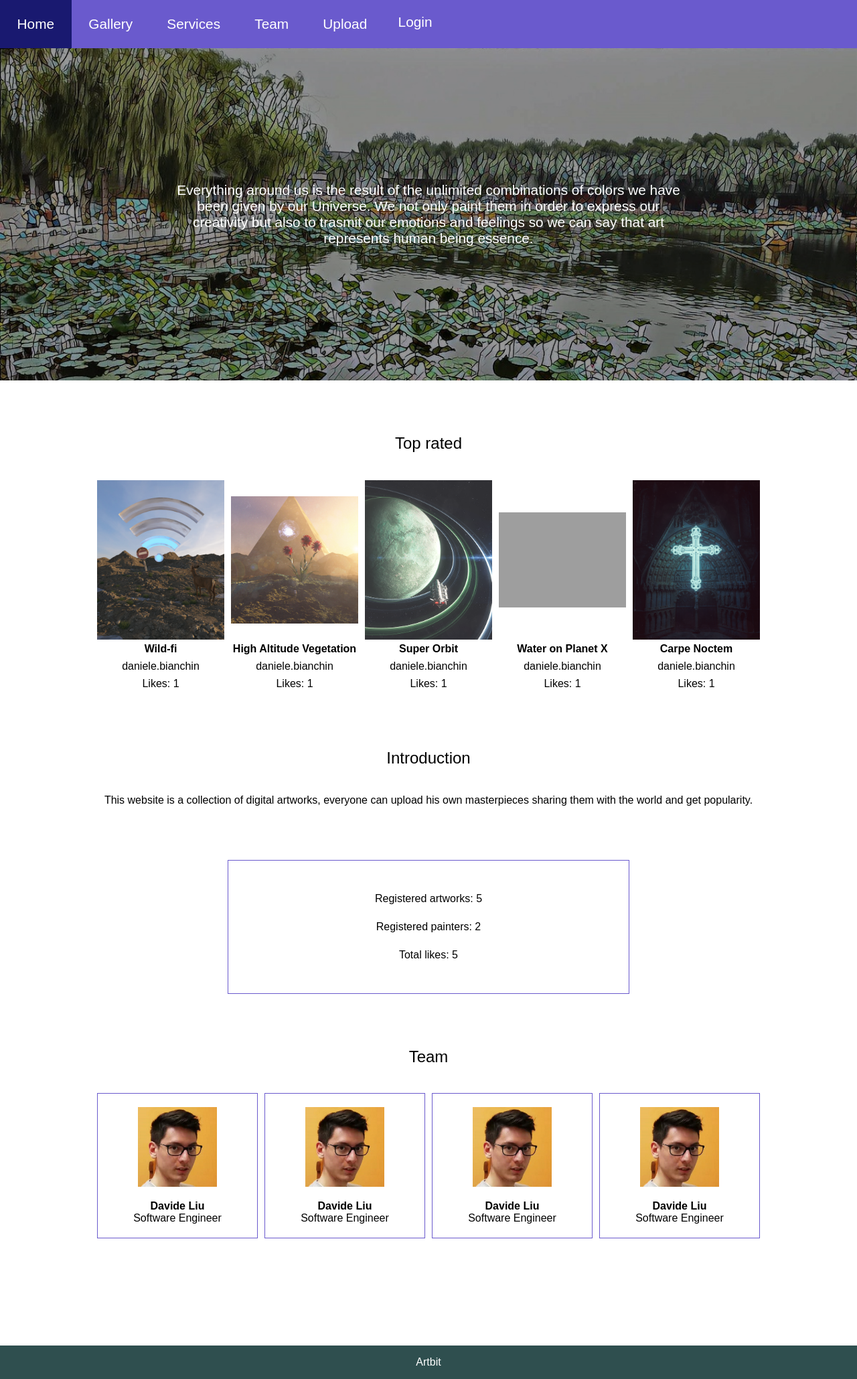
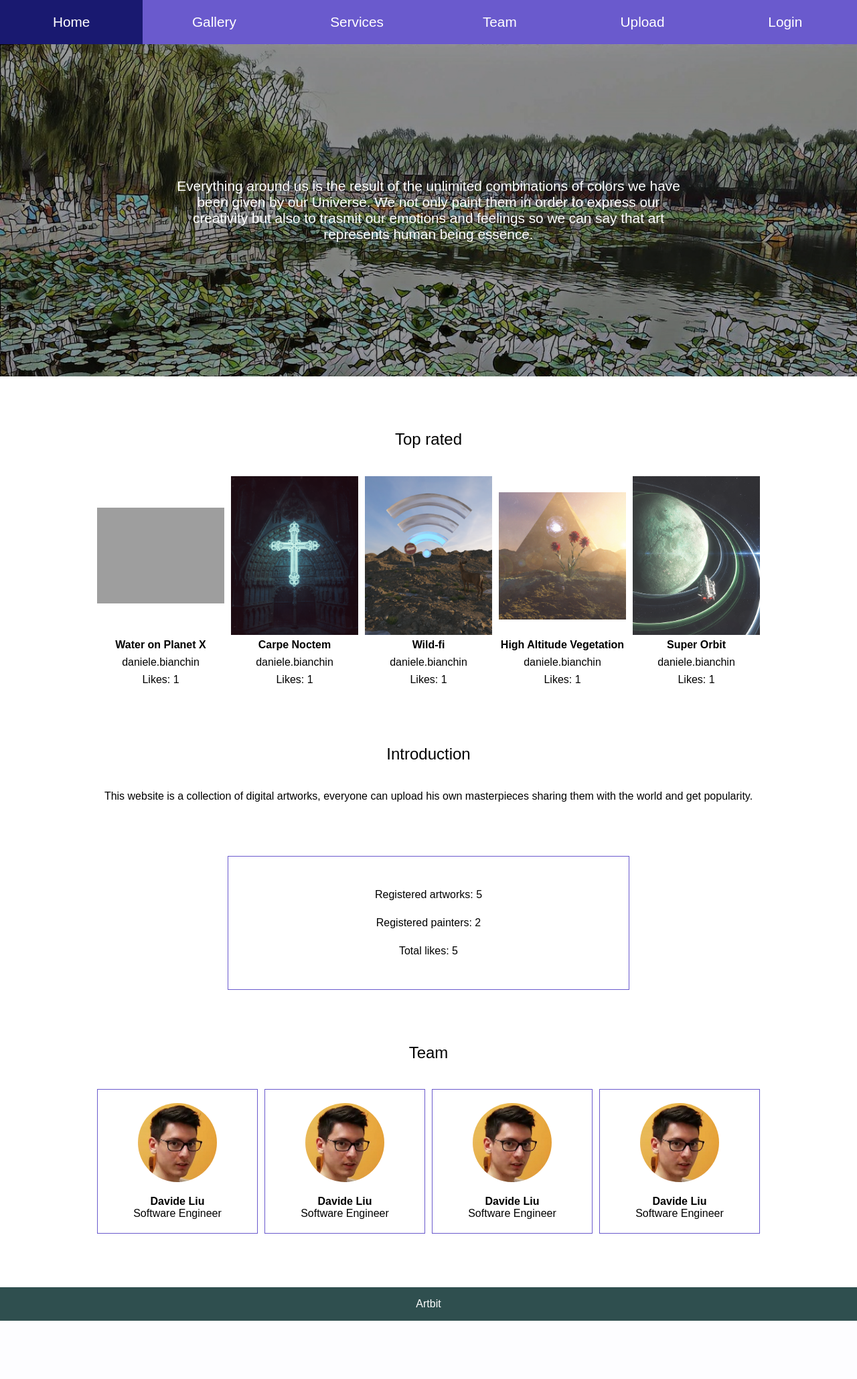
Before and after one commit to singh-sardar/TecWeb-unmaintained, a PHP site: page /home.php in a window 1280 px wide. Shown: the whole page at 67% size. After the commit the page ends 1972 px from the top, so only its background shows below. Run offline with PHP 8.4, Linux system fonts and the light colour scheme; data comes from the database, SQL or seed files in the repository; grey boxes are pictures that could not be loaded.

Commit message:
Merged css file, improved menu and team member visualization

```diff
--- a/Style/home.css
+++ b/Style/home.css
@@ -16,27 +16,30 @@
   text-align: center
 }
 
-.menu {
+.menu ul {
+    list-style-type: none;
     background-color: #6A5ACD;
-    overflow: auto;
+    overflow: hidden;
 }
 
-.menu a {
+.menu li {
     float: left;
-    color: #FFFFFF;
-    padding: 3vh 2vw;
-    text-decoration: none;
-    text-align: center;
+}
+
+.menu a, button {
+  width: 100%;
+  color: #FFFFFF;
+  display: block;
 }
 
 @media only screen and (max-width: 600px) {
-  .menu a {
+  .menu li {
     width: 33.33%;
   }
 }
 
 @media only screen and (max-width: 300px) {
-  .menu a {
+  .menu li {
     width: 100%;
   }
 }
--- a/Style/style.css
+++ b/Style/style.css
@@ -1,3 +1,4 @@
+/*---------------------------GENERAL CSS---------------------------------------*/
 * {
     box-sizing: border-box;
     font-family: Arial, Helvetica, sans-serif;
@@ -6,36 +7,63 @@
     font-size: 1.0em;
 }
 
+/*---------Scritte più importanti----------------------------------------------*/
 .font_medium {
     font-size: 1.3em;
 }
 
+/*---------Titoli dei paragrafi------------------------------------------------*/
 .title {
   font-size: 1.5em;
   margin-bottom: 5vh;
   text-align: center
 }
 
-.menu {
+/*---------LOGIN.PHP-----------------------------------------------------------*/
+/*---------Menù e pulsanti-----------------------------------------------------*/
+.menu ul {
+    list-style-type: none;
     background-color: #6A5ACD;
-    overflow: auto;
+    overflow: hidden;
 }
 
-.menu a {
+.menu li {
     float: left;
-    color: #FFFFFF;
-    padding: 3vh 2vw;
-    text-decoration: none;
-    text-align: center;
+    width: 16.66%;
 }
 
-.menu a:hover {
+.menu a, button {
+  width: 100%;
+  color: #FFFFFF;
+  display: block;
+  padding: 1.0em 1.0em;
+  text-decoration: none;
+  text-align: center;
+}
+
+.menu a:hover, button:hover {
     background-color: #191970;
 }
 
+@media only screen and (max-width: 600px) {
+  .menu li {
+    width: 33.33%;
+  }
+}
+
+@media only screen and (max-width: 300px) {
+  .menu li {
+    width: 100%;
+  }
+}
+
+/*---------HOME.PHP------------------------------------------------------------*/
+/*---------Descrizione---------------------------------------------------------*/
 .description {
     background-image: url(../Images/Art/description.jpg);
     background-size: cover;
+    margin-bottom: 10vh;
+    overflow: hidden;
 }
 
 .overlay {
@@ -45,38 +73,70 @@
     text-align: center;
 }
 
-.introduction {
-  background-color: #FFFFFF;
-  margin: 12vh auto;
-  text-align: center;
-  max-width: 600px;
+/*----------Layout generale per sezioni menù-----------------------------------*/
+.section {
+  margin: 0 auto 10vh;
+  overflow: hidden;
   width: 100%;
+  max-width: 1000px;
+  text-align: center
 }
 
+/*---------Immagini schermata home---------------------------------------------*/
+.home_picture {
+  width: 19%;
+  height: auto;
+  text-align: center;
+  float: left;
+  overflow: hidden;
+  margin: 0 0.5%;
+}
+
+@media only screen and (max-width: 600px) {
+  .home_picture{
+    width: 59%;
+    margin: 0 20%;
+  }
+}
+
+.home_picture img{
+  width: 100%;
+  height: 30vh;
+  object-fit: scale-down;
+}
+
+.home_picture p{
+  margin: 0.5em auto;
+}
+
+/*---------Statistiche---------------------------------------------------------*/
 .statistics {
   border: solid 1px #6A5ACD;
-  padding: 3vh 0;
-  margin-top: 10vh;
+  padding: 3vh ;
+  margin: 10vh auto 0;
+  max-width: 600px
 }
 
 .statistics p {
   margin: 3vh 0;
 }
 
-.team {
-  margin: 0 auto;
-  overflow: auto;
-  width: 100%;
-  max-width: 800px;
-}
-
+/*---------Team member---------------------------------------------------------*/
 .teamMember {
   width: 24%;
   padding: 2%;
   border: solid 1px #6A5ACD;
   text-align: center;
   float: left;
-  margin: 0 0.5% 10vh;
+  margin: 0 0.5%;
+  overflow: hidden;
+}
+
+@media only screen and (max-width: 600px) {
+  .teamMember {
+    width: 46%;
+    margin: 0 2% 2% ;
+  }
 }
 
 .face {
@@ -84,17 +144,18 @@
   margin: 0% 20% 10%;
   background-image: url(../Images/Team/davide_liu.jpg);
   background-size: cover;
+  border-radius: 50%;
 }
 
+/*---------Footer--------------------------------------------------------------*/
 .footer {
   background-color: #2F4F4F;
   padding: 1.0em;
   text-align: center;
   color: #FFFFFF;
 }
+
 /*login css---------------------------------------------------------------------------------------------------------*/
-
-
 /* Full-width input fields */
 input[type=text], input[type=password] {
 	width: 100%;
@@ -120,11 +181,6 @@ button {
 	font-size:1.5em;
 }
 
-button:hover {
-	opacity: 0.8;
-	background-color: #191970;
-
-}
 .logOutButton{
     color: white;
     padding: 1em;
--- a/header.php
+++ b/header.php
@@ -1,10 +1,11 @@
 <div class="menu font_medium"><!--menu-->
-    <a href="#">Home</a>
-    <a href="#">Gallery</a>
-    <a href="#intro">Services</a>
-    <a href="#team">Team</a>
-    <a href="#">Upload</a>
-   <!-- <a href="#">Login</a>-->
+  <ul>
+    <li><a href="#">Home</a></li>
+    <li><a href="#">Gallery</a></li>
+    <li><a href="#intro">Services</a></li>
+    <li><a href="#team">Team</a></li>
+    <li><a href="#">Upload</a></li>
+    <li>
     <?php //Questa è una funzioncina per fare login e log out
     	session_start();
     	if(isset($_SESSION["isLogged"])&&$_SESSION["isLogged"]=="true"){
@@ -15,4 +16,6 @@
     		echo '<button onclick="openLoginModal()">Login</button>';
     	}
     ?>
+    </li>
+  </ul>
 </div>
--- a/home.php
+++ b/home.php
@@ -7,8 +7,6 @@
   <meta name="keywords" content="artwork,picture,image,database"/>
   <meta name="author" content="Daniele Bianchin, Pardeep Singh, Davide Liu, Harwinder Singh"/>
   <meta name="viewport" content="width=device-width, initial-scale=1.0"/>
-	<link rel="stylesheet" href="Style/home.css"/>
-
 	<link rel="stylesheet" href="Style/style.css"/>
 	<script type="text/javascript" src="script.js" ></script>
   <title>Artbit</title>
```
Also changed, not shown: login.php (added, +63 -0 lines). Lines whose indentation alone changed are shown as unchanged.
